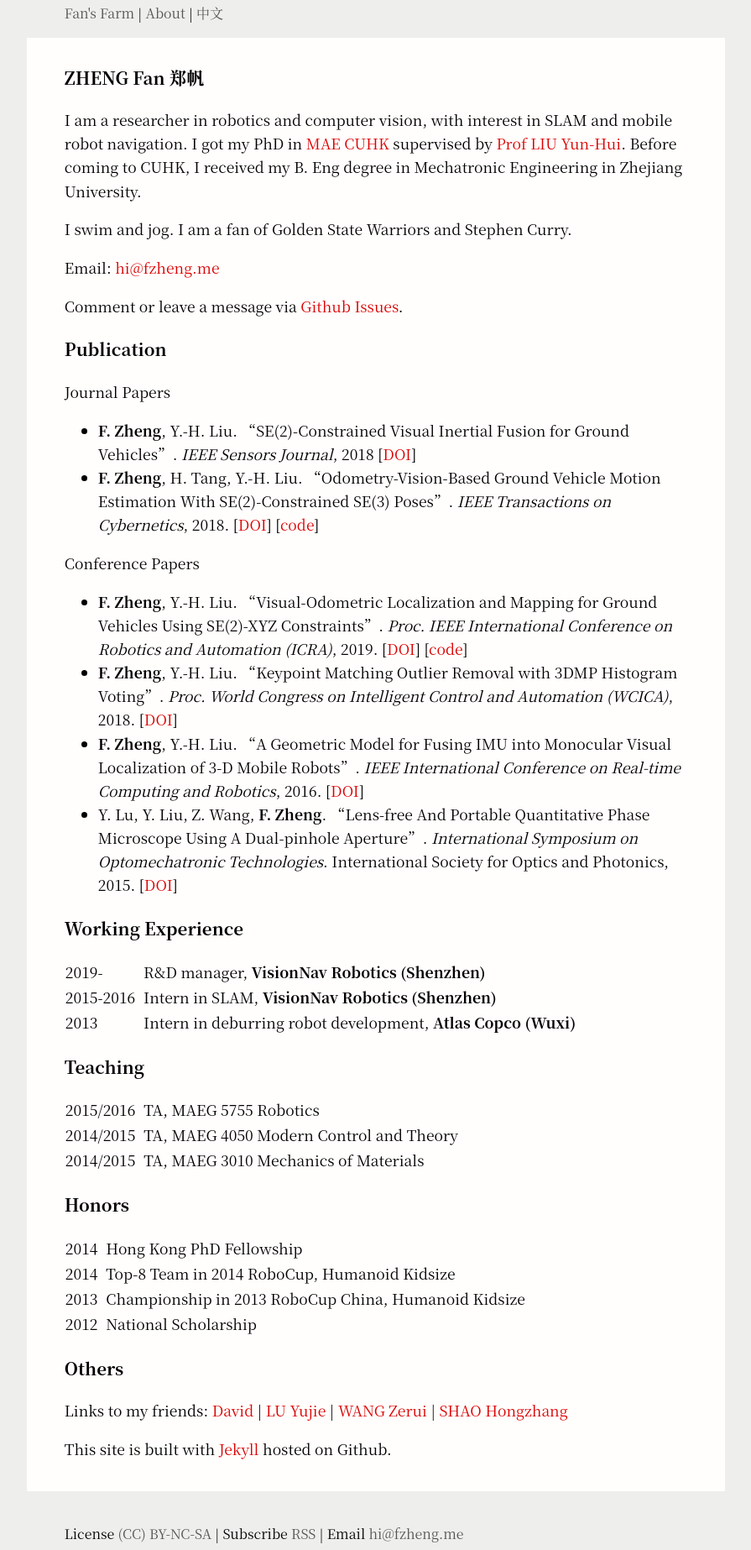
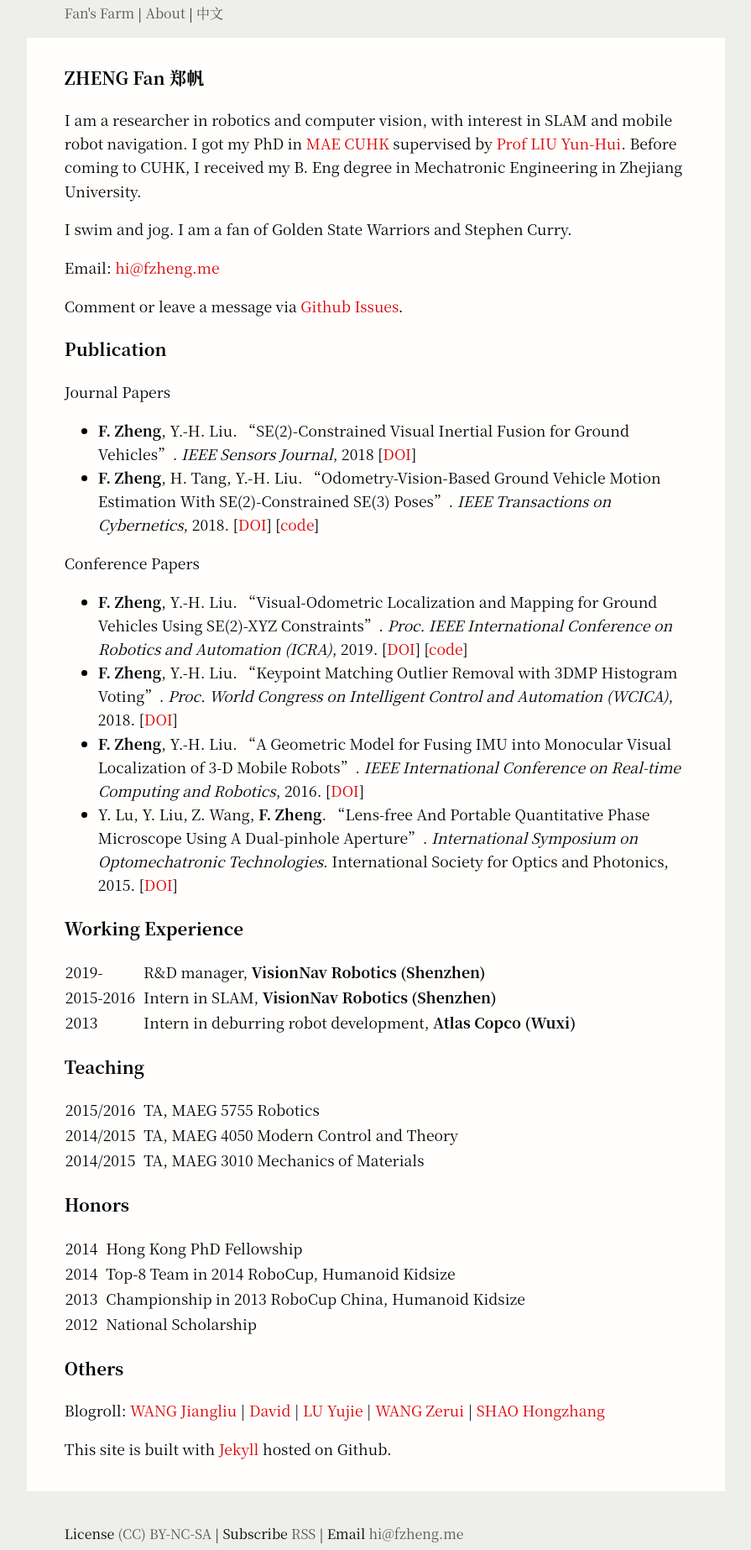
Before and after one commit to izhengfan/izhengfan.github.io, a Jekyll site: the page built from pages/1about.md, in a window 1280 px wide. Shown: the whole page at 84% size, without its empty margins (192-1087 px from the left). Built offline with Jekyll 4.4.1, drawn with Linux system fonts in a browser that asks for light colours.

Commit message:
:link: update links

```diff
--- a/pages/1about.md
+++ b/pages/1about.md
@@ -52,6 +52,8 @@ Conference Papers
 
 ### Others
 
-Links to my friends: [David](https://www.polyu.edu.hk/me/david/) \| [LU Yujie](https://ytdonkey3456.wixsite.com/yjlu/) \| [WANG Zerui](http://www.wangzerui.com) \| [SHAO Hongzhang](http://steve-shao.github.io)
+Blogroll:
+[WANG Jiangliu](https://laura-wang.github.io/) \|
+[David](https://www.polyu.edu.hk/me/david/) \| [LU Yujie](https://ytdonkey3456.wixsite.com/yjlu/) \| [WANG Zerui](http://www.wangzerui.com) \| [SHAO Hongzhang](http://steve-shao.github.io)
 
 This site is built with [Jekyll](http://jekyllrb.com/) hosted on Github.
```
Also changed, not shown: pages/5cnabout.md (+2 -3 lines), README.md.
